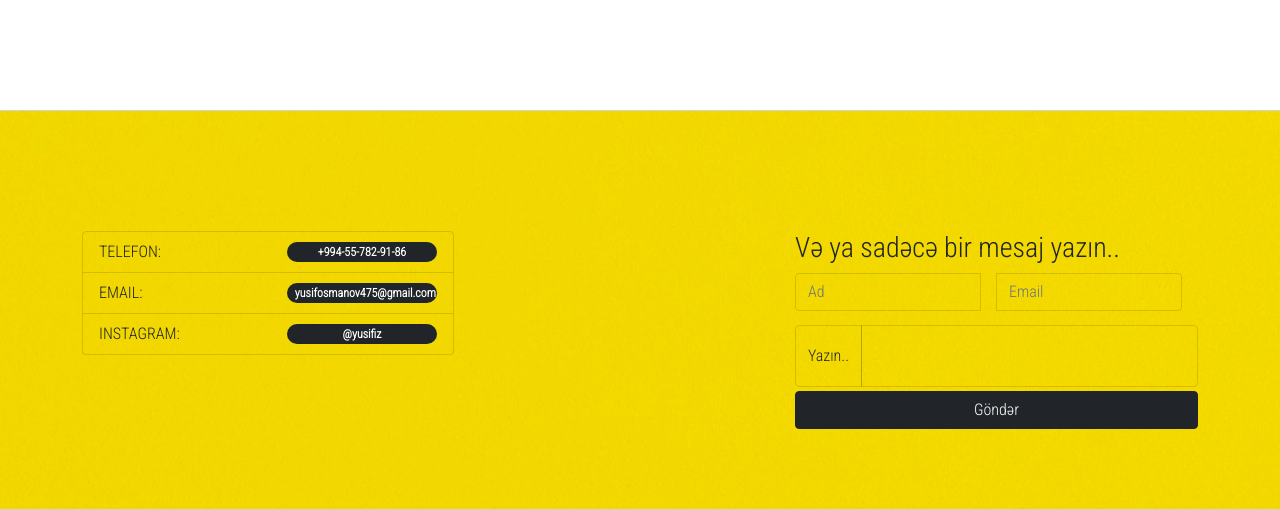
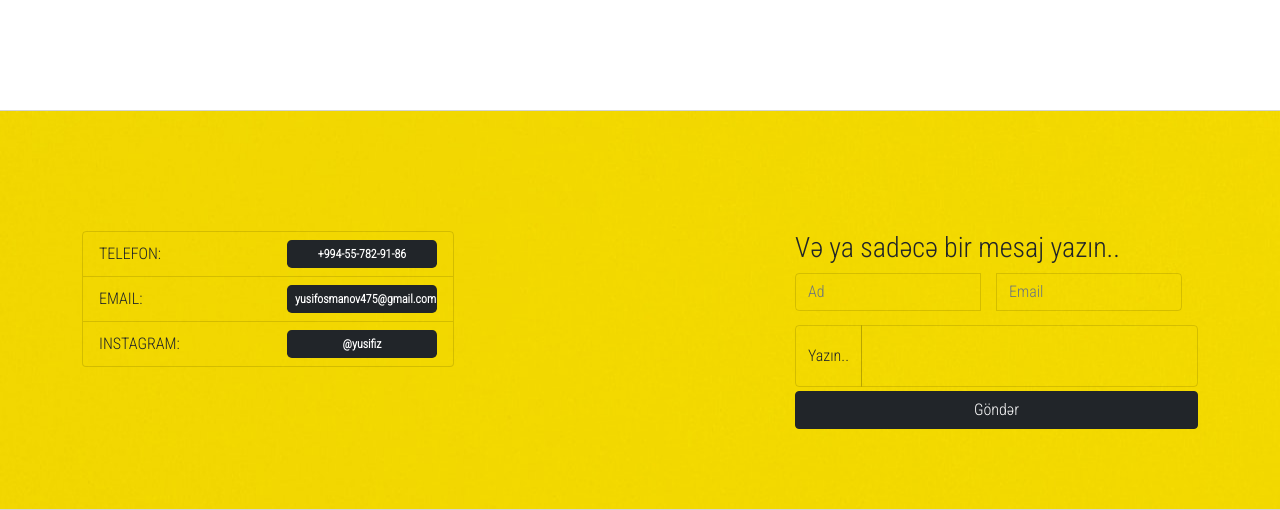
Before and after one commit to yusifiz/MyPortfolio, a Flask app: page / in a window 1280 px wide. Shown: the part 1855-2365 px from the top of the page. Run offline with Flask 2, Linux system fonts and the light colour scheme; data that the repository does not hold is empty.

Commit message:
Portfolio Organize

```diff
--- a/templates/app/index.html
+++ b/templates/app/index.html
@@ -303,16 +303,16 @@
                   <ul class="list-group ">
                     <li class="list-group-item d-flex justify-content-between align-items-center contact-list">
                       TELEFON:
-                      <span class="badge bg-dark rounded-pill ">+994-55-782-91-86</span>
+                      <span class="badge bg-dark rounded-3 p-2">+994-55-782-91-86</span>
                     </li>
                     <li class="list-group-item d-flex justify-content-between align-items-center contact-list">
                       EMAIL:
-                      <a href="https://yusifosmanov475@gmail.com" target="_blank" class="badge bg-dark rounded-pill">yusifosmanov475@gmail.com</a>
+                      <a href="https://yusifosmanov475@gmail.com" target="_blank" class="badge bg-dark rounded-3 p-2">yusifosmanov475@gmail.com</a>
                     </li>
                     <li class="list-group-item d-flex justify-content-between align-items-center contact-list">
                       INSTAGRAM:
                       <!-- <span class="badge bg-dark rounded-pill">yusifiz</span> -->
-                      <a href="https://www.instagram.com/yusifiz/" target="_blank" class="badge bg-dark rounded-pill">@yusifiz</a>
+                      <a href="https://www.instagram.com/yusifiz/" target="_blank" class="badge bg-dark rounded-3 p-2">@yusifiz</a>
                     </li>
 
                   </ul>
```
